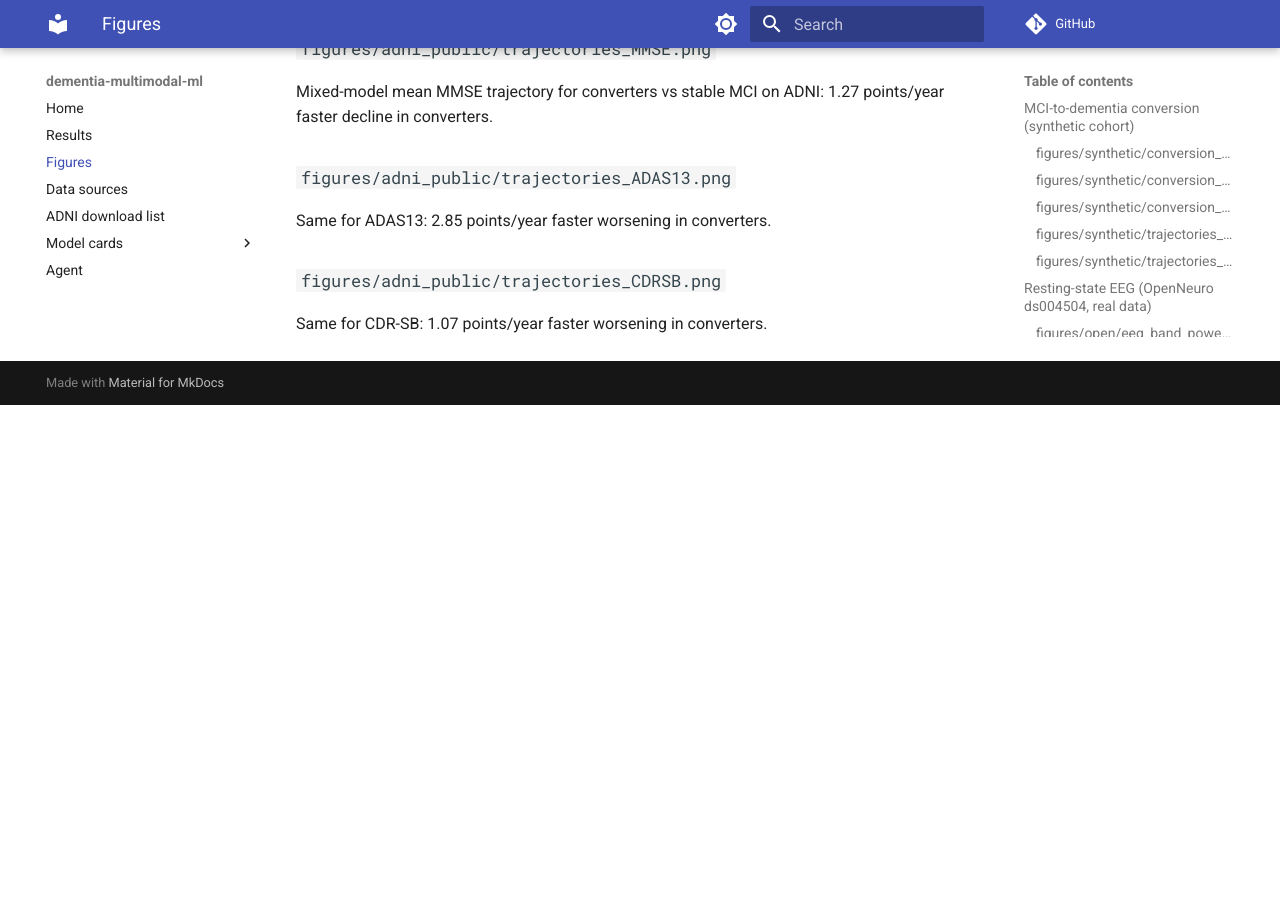
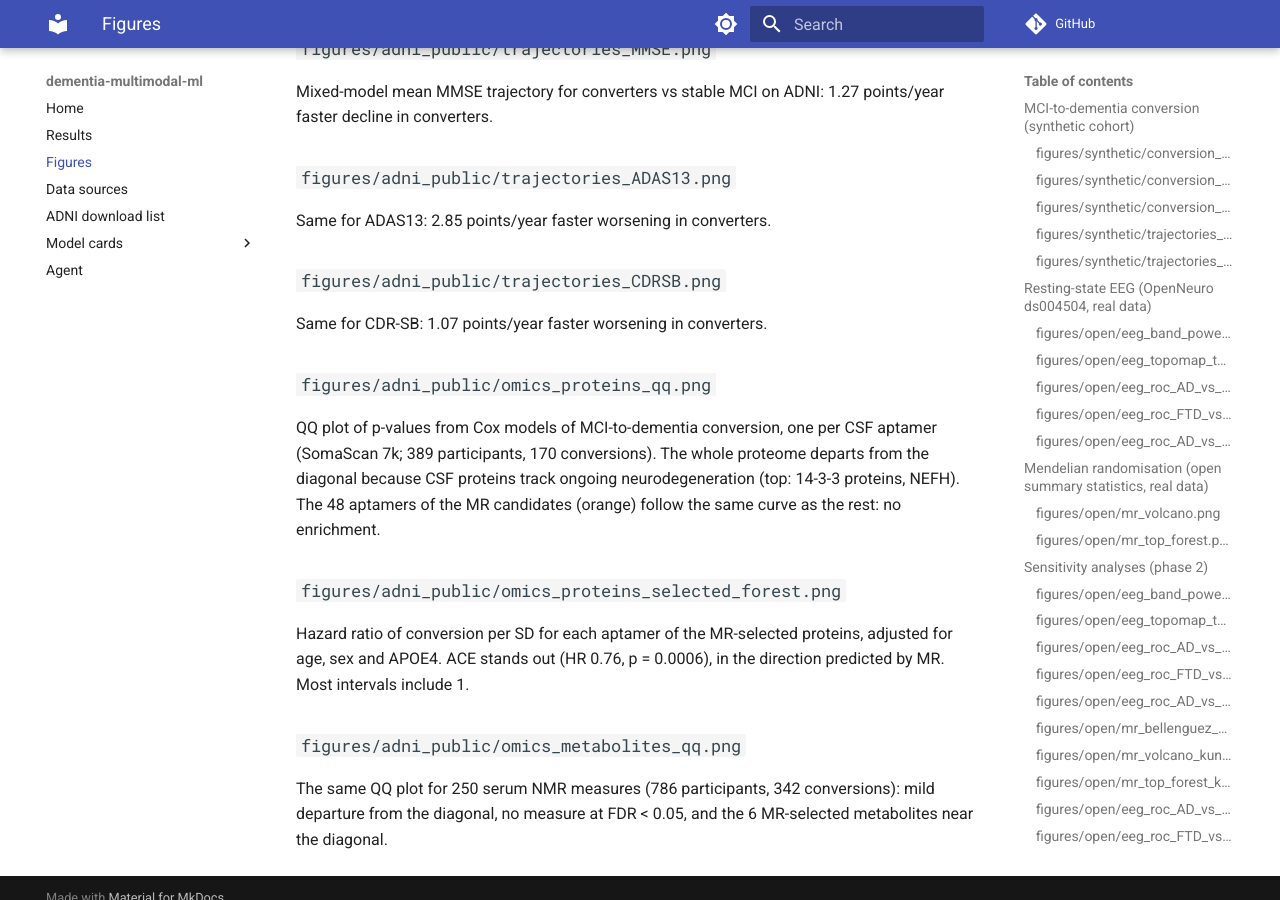
Before and after one commit to mdegiulio97/dementia-multimodal-ml, an MkDocs documentation site: the page built from docs/FIGURES.md, in a window 1280 px wide and 900 px high, scrolled down 4318 px. Built offline with MkDocs 1.6.1 and Material for MkDocs 9.7.7, drawn with Linux system fonts in a browser that asks for light colours; comment, search, counter and statistics services are not loaded; before the commit the page ends 4723 px from its top, so only the background shows below that.

Commit message:
results: ADNI omics check of the MR candidates (aggregates only)

```diff
--- a/docs/FIGURES.md
+++ b/docs/FIGURES.md
@@ -145,3 +145,19 @@ Same for ADAS13: 2.85 points/year faster worsening in converters.
 
 ### `figures/adni_public/trajectories_CDRSB.png`
 Same for CDR-SB: 1.07 points/year faster worsening in converters.
+
+### `figures/adni_public/omics_proteins_qq.png`
+QQ plot of p-values from Cox models of MCI-to-dementia conversion, one per CSF aptamer
+(SomaScan 7k; 389 participants, 170 conversions). The whole proteome departs from the diagonal
+because CSF proteins track ongoing neurodegeneration (top: 14-3-3 proteins, NEFH). The 48
+aptamers of the MR candidates (orange) follow the same curve as the rest: no enrichment.
+
+### `figures/adni_public/omics_proteins_selected_forest.png`
+Hazard ratio of conversion per SD for each aptamer of the MR-selected proteins, adjusted for
+age, sex and APOE4. ACE stands out (HR 0.76, p = 0.0006), in the direction predicted by MR. Most
+intervals include 1.
+
+### `figures/adni_public/omics_metabolites_qq.png`
+The same QQ plot for 250 serum NMR measures (786 participants, 342 conversions): mild departure
+from the diagonal, no measure at FDR < 0.05, and the 6 MR-selected metabolites near the
+diagonal.
--- a/docs/RESULTS.md
+++ b/docs/RESULTS.md
@@ -216,6 +216,40 @@ baseline values is as good as the forests here, so it stays the model behind the
 clinical definition of dementia. Part of their predictive weight is therefore built into the
 outcome. The baseline model without them (0.69) is the honest lower bound.
 
+**Do the MR candidates predict conversion in ADNI? Mostly no.** Each molecule measured at
+baseline (within 180 days of enrolment) was tested in its own Cox model of conversion. The
+molecule was inverse-normal transformed, so hazard ratios are per SD, and each model was
+adjusted for age, sex and APOE4. FDR was computed across all molecules of each platform.
+
+| Platform | MCI participants (conversions) | Molecules tested | FDR < 0.05 | MR candidates measured | Candidates at p < 0.05 | Enrichment vs other molecules | Same direction as MR |
+|---|---|---|---|---|---|---|---|
+| CSF proteins, SomaScan 7k (CruchagaLab) | 389 (170) | 7,008 aptamers | 81 (78 genes) | 37 genes, 48 aptamers | 4 / 48 (others: 12%) | Mann-Whitney p = 0.49 | 19 / 48 |
+| Serum NMR metabolites (ADMC Nightingale) | 786 (342) | 250 | 0 | 6 | 0 / 6 (others: 14%) | p = 0.98 | 4 / 6 |
+
+- **The screen does detect signal.** The CSF proteins most associated with conversion are
+  markers of neuronal and synaptic injury: the 14-3-3 family (YWHAG, YWHAZ, YWHAB, YWHAE) and
+  neurofilament heavy chain (NEFH), with HR 1.5-1.8 per SD. They act as a positive control for
+  the pipeline.
+- **The candidates do not stand out.** Taken together, the 48 aptamers of the MR candidates are
+  no more associated with conversion than the rest of the proteome. Their direction agrees with
+  MR in 19 of 48, which is chance level.
+- **ACE is the exception ✓.** Higher CSF ACE predicts lower conversion: HR 0.76 per SD,
+  p = 0.0006, which survives Bonferroni across the 48 candidate aptamers. MR points the same
+  way: genetically higher ACE means lower AD risk.
+- **Two discordant candidates.** CD2AP (HR 0.80) and ACHE (HR 1.28) are nominally associated
+  in the direction opposite to MR.
+
+**Why a negative result is plausible ⚠.** Several differences separate the two analyses:
+- **Tissue.** MR used plasma protein levels; ADNI measures CSF.
+- **Question.** MR asks about lifetime risk of AD; ADNI asks about progression from MCI over a
+  few years, a stage where markers of ongoing injury dominate.
+- **Instruments.** Most MR hits rest on a single cis variant at a known GWAS locus, without
+  colocalisation.
+- **Power.** 389 participants detect only fairly large effects.
+
+So the MR candidates are not validated as markers of progression; ACE is the one worth
+following up. Full tables: `results/adni_public/omics_proteins.csv` and `omics_metabolites.csv`.
+
 **Cognitive trajectories** (mixed model, 1,146 participants). Converters decline faster than
 stable MCI:
 - MMSE: 1.27 points/year faster (1.15-1.39);
```
Also changed, not shown: README.md (+6 -4 lines), docs/model_cards/mr.md (+5 -0 lines), figures/adni_public/omics_metabolites_qq.png (added), figures/adni_public/omics_proteins_qq.png (added), figures/adni_public/omics_proteins_selected_forest.png (added), 5 other files.
